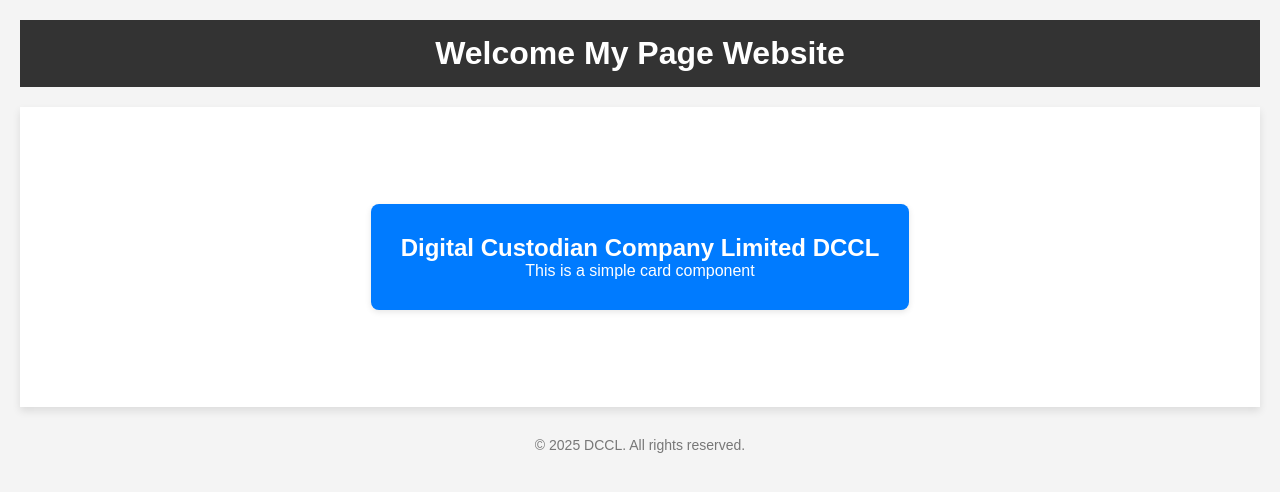
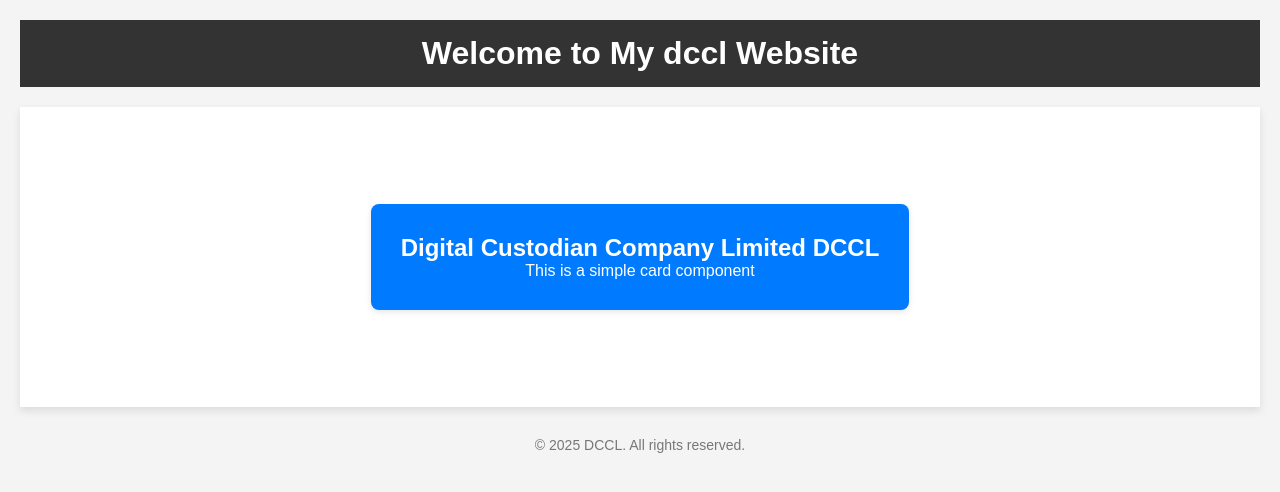
Before and after one commit to lalashabir/nawaz, a website: page index.html in a window 1280 px wide. Drawn offline with Linux system fonts and the light colour scheme.

Commit message:
deploy: 02501d5e0d90570aa9ba9b0e364325d69e445081

```diff
--- a/index.html
+++ b/index.html
@@ -55,7 +55,7 @@
 </head>
 <body>
   <header>
-    <h1>Welcome  My Page Website</h1>
+    <h1>Welcome to My dccl Website</h1>
   </header>
 
   <div class="main-content">
```
